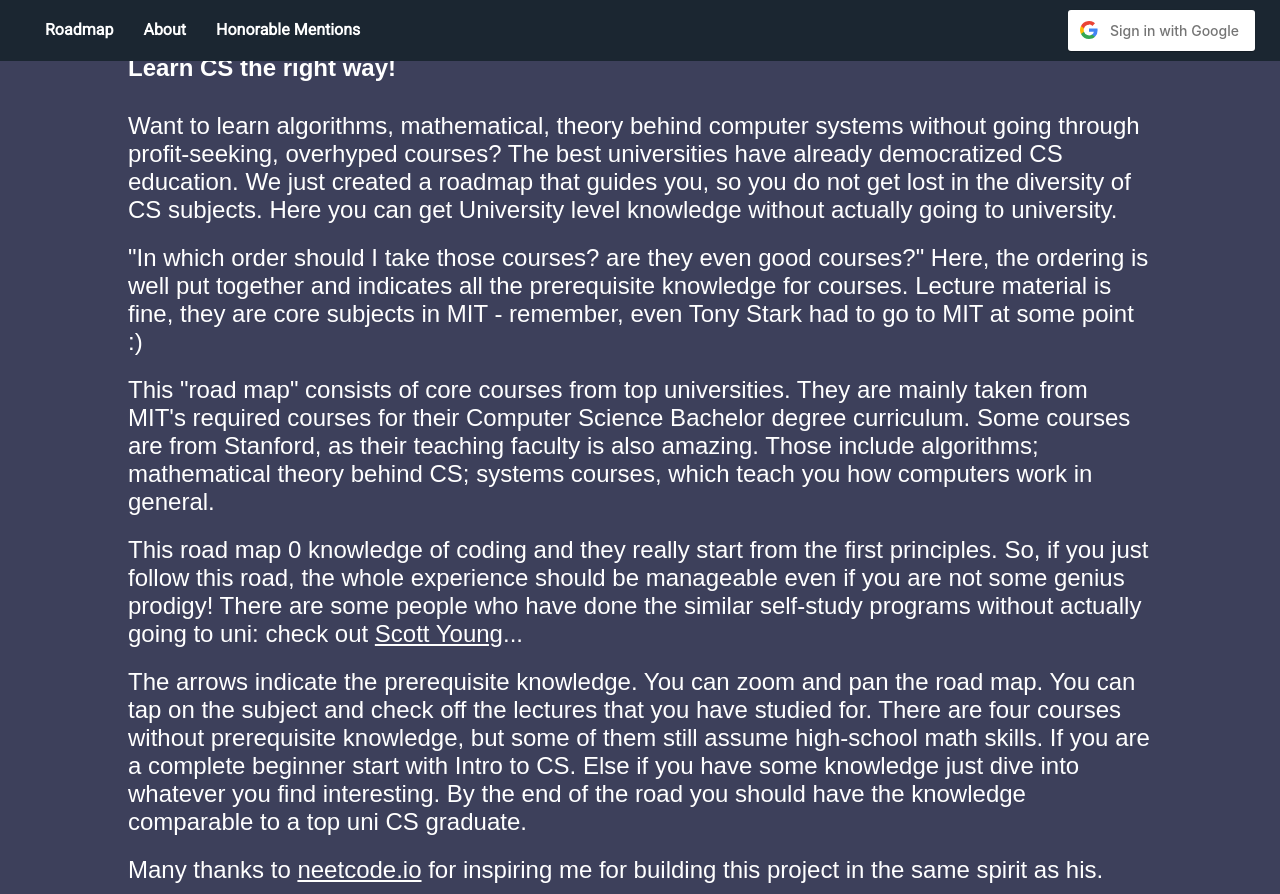
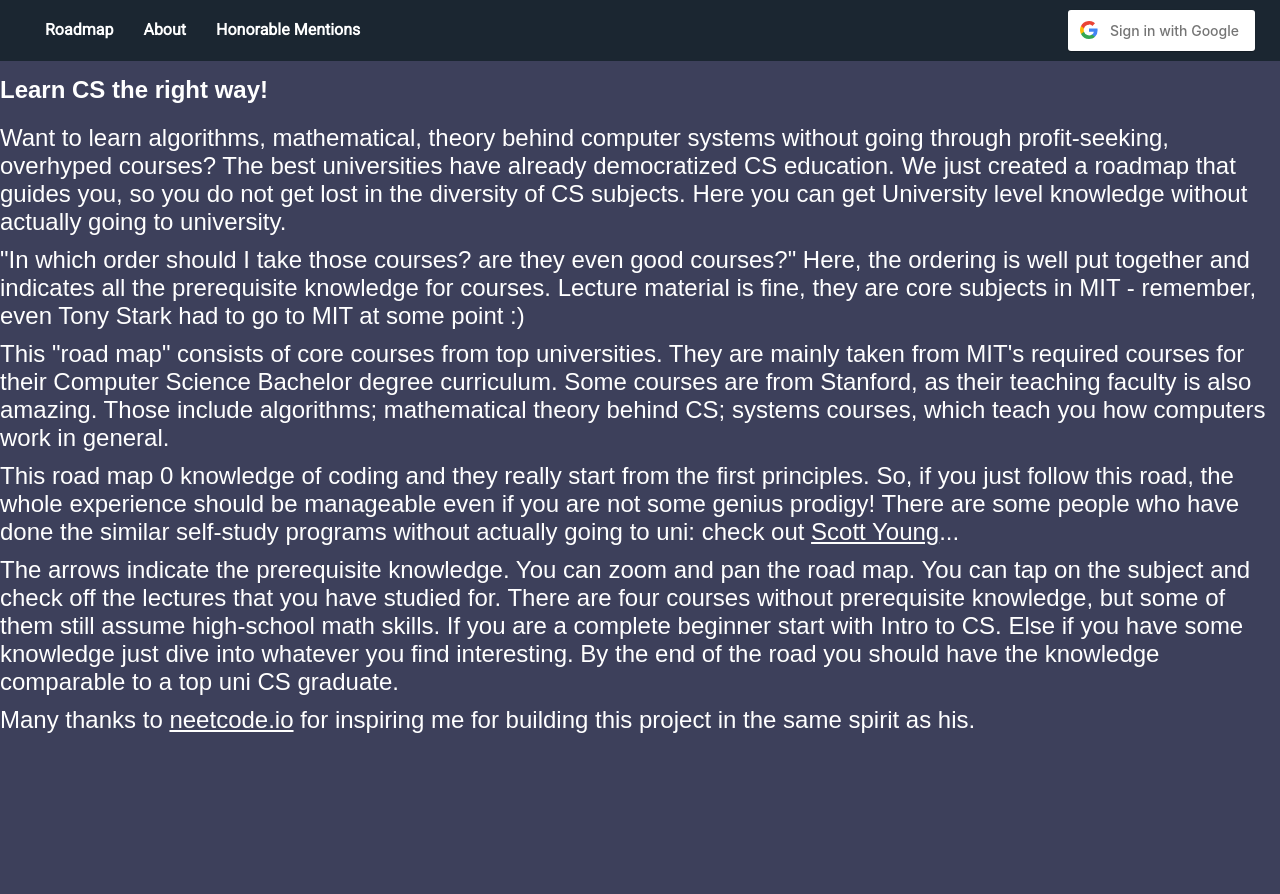
Before and after one commit to Iamdachi/roadToCS, a Flask app: page /about in a window 1280 px wide. After the commit the page ends 733 px from the top, so only its background shows below. Run offline with Flask 3, Linux system fonts and the light colour scheme; the visitor is signed in with stand-in values (Sample User, id 1); parts of the project's set-up code (start-up, migrations or seed data) failed here and were passed over.

Commit message:
tearitdown

```diff
--- a/static/styles.css
+++ b/static/styles.css
@@ -141,11 +141,6 @@ p a {
   font-size: 24px; /* Slightly larger font size */
 }
 #about-content {
-  display: flex;
-  flex-direction: column; /* Stack children vertically */
-  align-items: flex-start; /* Align content to the left */
-  padding: 10% 10% 0; /* Add 10% padding to the top, and 10% to the left and right */
-  box-sizing: border-box; /* Include padding in total size calculation */
   text-align: left; /* Align text inside paragraphs to the left */
   color: white; /* White text color */
   font-family: 'Arial', sans-serif; /* Or use any other font */
```
